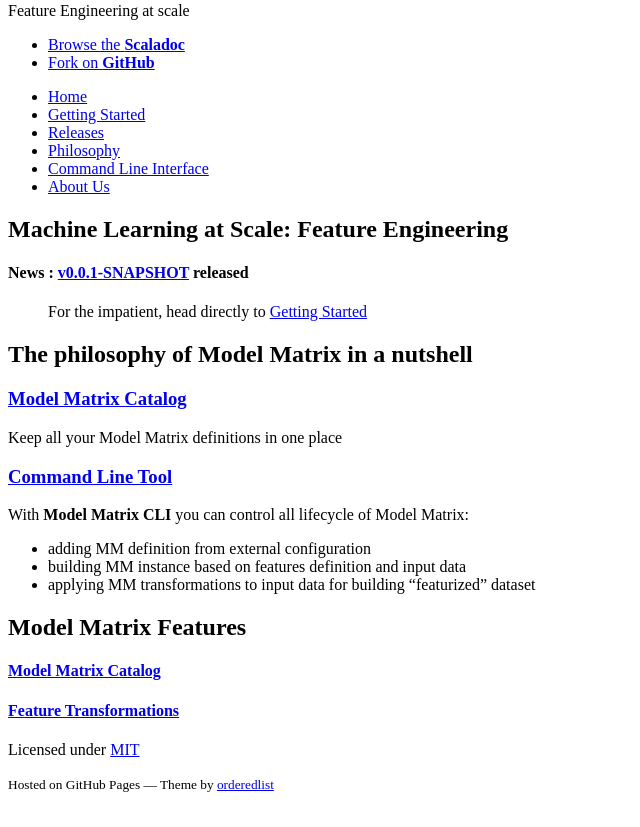
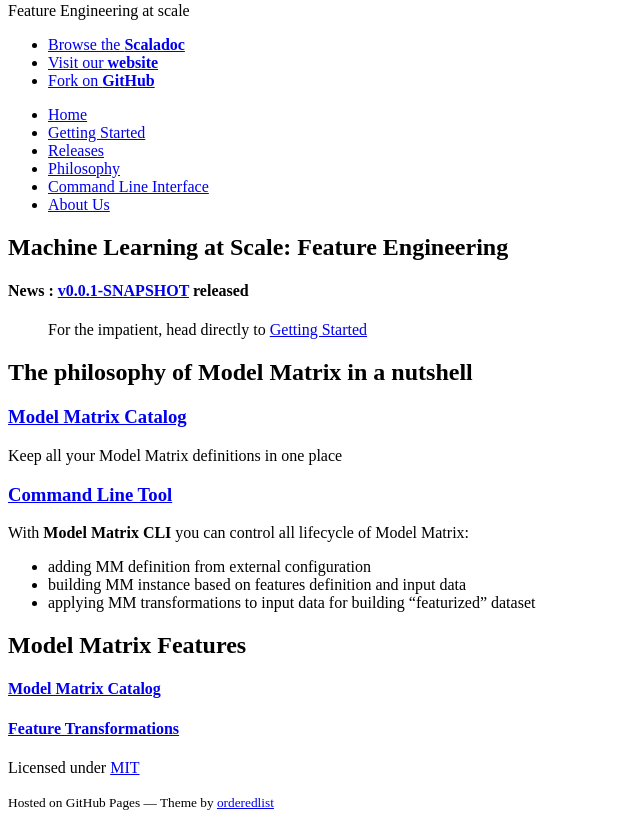
Before and after one commit to collectivemedia/modelmatrix, a Jekyll site: the page built from index.md, in a window 1280 px wide. Shown: the part 349-1176 px from the top of the page, without its empty margins (0-640 px from the left). Built offline with Jekyll 4.4.1, drawn with Linux system fonts in a browser that asks for light colours; nearby versions of some CDN libraries; a style sheet for code colours, icons or effects is not loaded.

Commit message:
update site

```diff
--- a/_layouts/default.html
+++ b/_layouts/default.html
@@ -47,6 +47,7 @@
 
         <ul class="hdr-buttons">
           <li><a href="{{ site.baseurl }}/api/latest/index.html">Browse the <strong>Scaladoc</strong></a></li>
+           <li><a href="http://collective.com">Visit our <strong>website</strong></a></li>
           <li><a href="https://github.com/collectivemedia/modelmatrix">Fork on <strong>GitHub</strong></a></li>
         </ul>
 {% include menu.html %}
```
